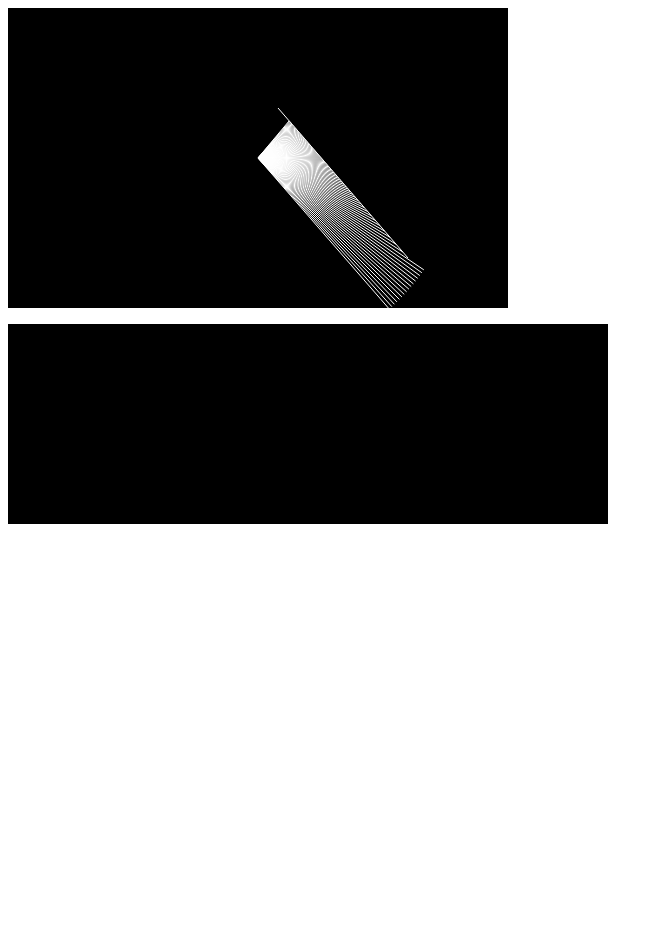
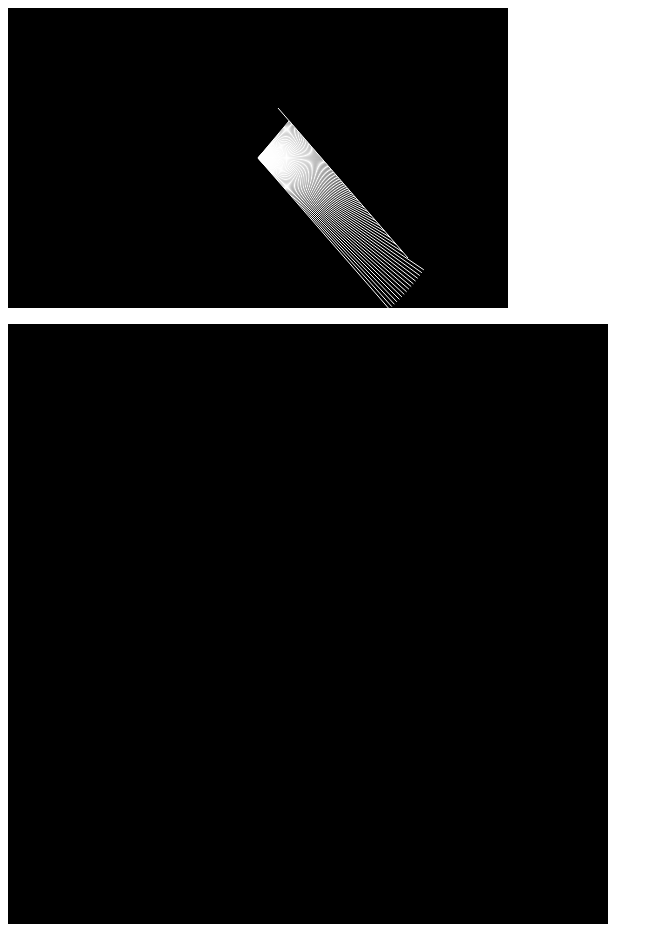
Before and after one commit to YoungKeyKai/DabbleIn3D, a plain HTML site: page index.html in a window 1280 px wide. Shown: the whole page, without its empty margins (0-663 px from the left). Before the commit the page ends 800 px from the top, so only its background shows below. Drawn offline with Linux system fonts and the light colour scheme.

Commit message:
Increase 3d canvas size

```diff
--- a/index.html
+++ b/index.html
@@ -1,4 +1,4 @@
 <canvas width="500" height="300" id="canvas2d" tabindex='1'></canvas>
 <p></p>
-<canvas width="600" height="200" id="canvas3d"></canvas>
+<canvas width="600" height="600" id="canvas3d"></canvas>
 <script src="scripts/main.js"></script>
```
